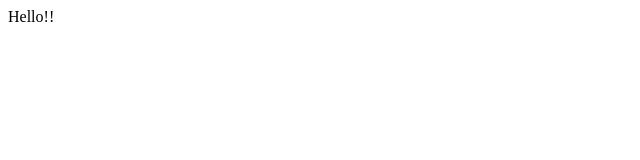
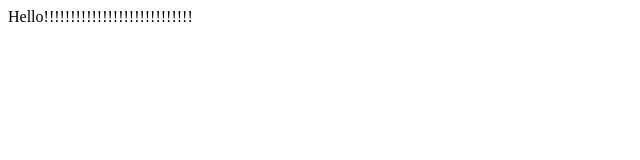
Before and after one commit to mattiasalriksson/BootStrap, a plain HTML site: page BootStrap/index.html in a window 1280 px wide. Shown: the whole page, without its empty margins (0-640 px from the left). Drawn offline with Linux system fonts and the light colour scheme.

Commit message:
Update index.html

```diff
--- a/BootStrap/index.html
+++ b/BootStrap/index.html
@@ -5,6 +5,6 @@
 	<meta charset="utf-8" />
 </head>
 <body>
-    Hello!!
+    Hello!!!!!!!!!!!!!!!!!!!!!!!!!!!!
 </body>
 </html>
```
